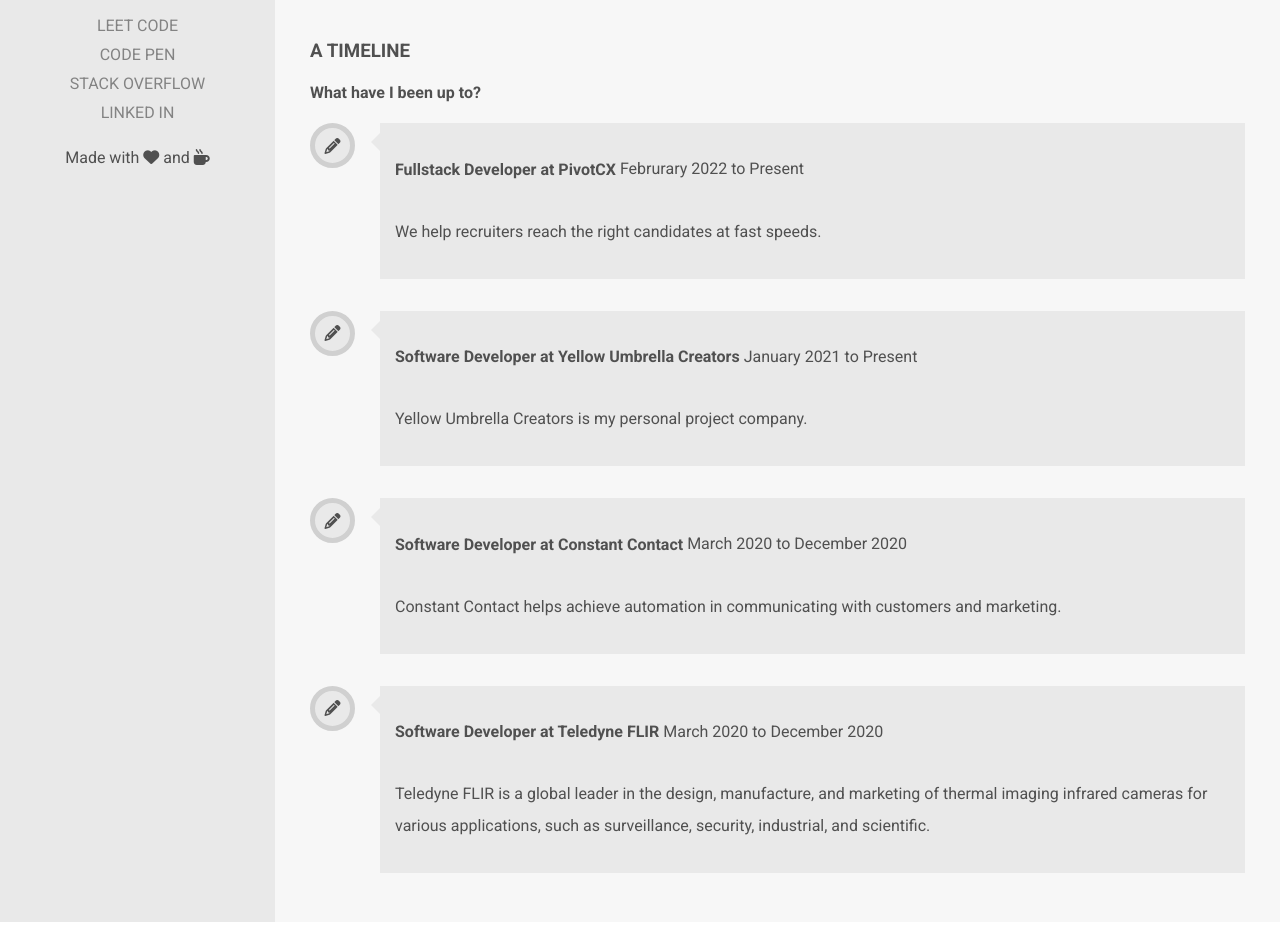
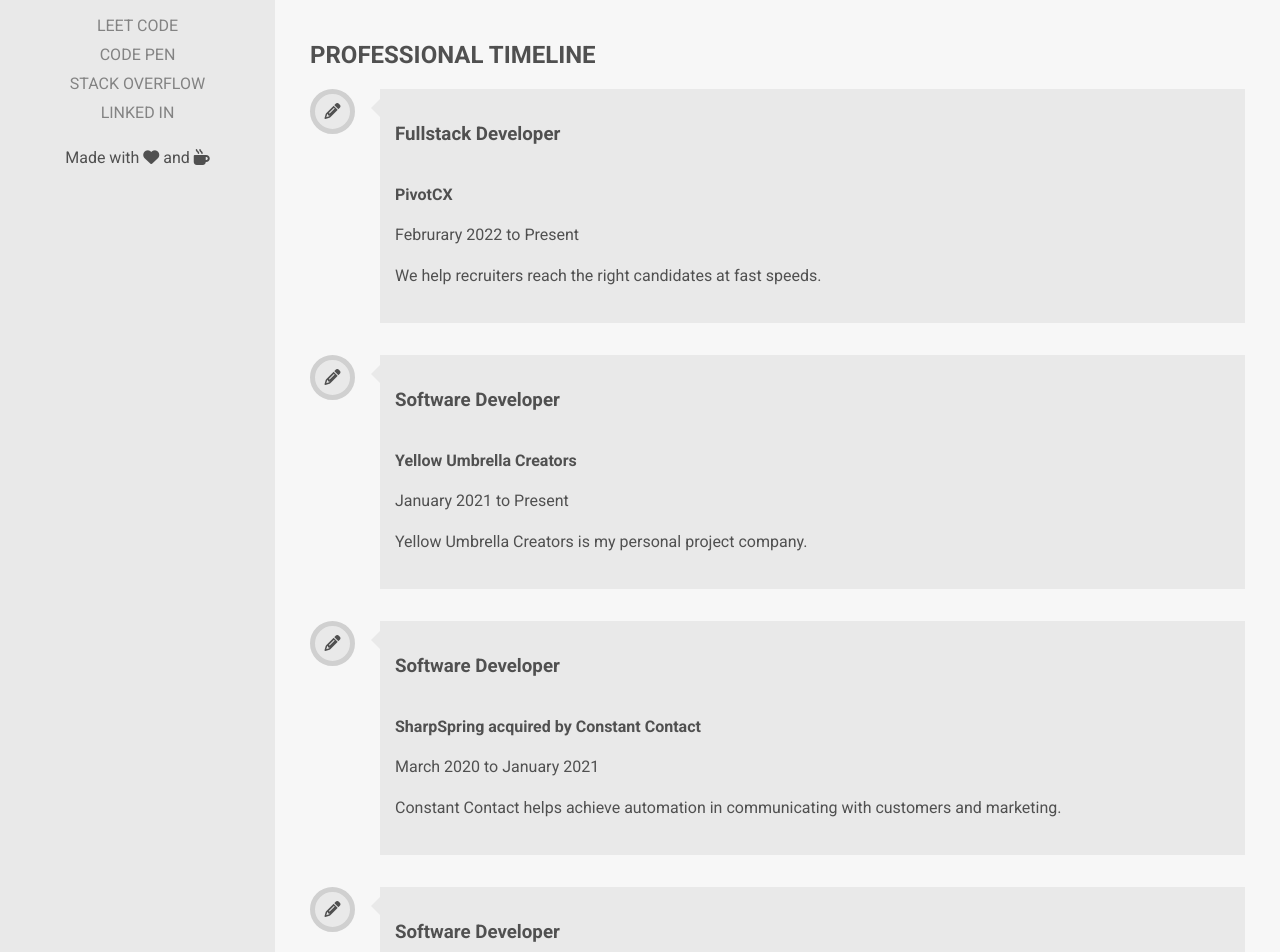
Before and after one commit to haddeeann/patricia.portfolio, a React (Create React App) app: page / in a window 1280 px wide. Shown: the part 420-1372 px from the top of the page. Before the commit the page ends 1342 px from the top, so only its background shows below. Built offline with nearby package versions, Linux system fonts and the light colour scheme.

Commit message:
adding better descriptions to the jobs, more accurate timelines and center text on mobile

```diff
--- a/public/css/app.css
+++ b/public/css/app.css
@@ -51,8 +51,13 @@
     .box {
         padding: 0 15px;
     }
+    .content {
+        text-align: center;
+    }
     .three-item-list {
         flex-wrap: wrap;
+        justify-content: center;
+        margin-top: 0;
     }
     .item-box {
         margin-top: 115px;
@@ -62,3 +67,12 @@
         margin-right: auto;
     }
 }
+
+@media(min-width: 977px) {
+    .three-item-list {
+        display: flex;
+        gap: 20px;
+        text-align: center;
+        margin-top: 75px;
+    }
+}
--- a/public/css/bar.css
+++ b/public/css/bar.css
@@ -1,9 +1,4 @@
-.three-item-list {
-    display: flex;
-    gap: 20px;
-    text-align: center;
-    margin-top: 75px;
-}
+
 
 .item-box {
     position: relative;
--- a/src/components/Timeline.js
+++ b/src/components/Timeline.js
@@ -5,14 +5,15 @@
         <div className='box'>
             <div className='inner-box' id='time'>
                 <div className='content'>
-                    <h3>A TIMELINE</h3>
-                    <h4>What have I been up to?</h4>
+                    <h2>PROFESSIONAL TIMELINE</h2>
                     <div className='time-box'>
                         <div>
                             <div className='edit-icon'><i className="fa fa-pencil" aria-hidden="true"></i></div>
                         </div>
                         <div className='time-box-inner'>
-                            <h4>Fullstack Developer at PivotCX</h4>  <span>Februrary 2022 to Present</span>
+                            <h3>Fullstack Developer</h3>
+                            <h4>PivotCX</h4>
+                            <div>Februrary 2022 to Present</div>
                             <p>We help recruiters reach the right candidates at fast speeds.</p>
                         </div>
                     </div>
@@ -21,7 +22,9 @@
                             <div className='edit-icon'><i className="fa fa-pencil" aria-hidden="true"></i></div>
                         </div>
                         <div className='time-box-inner'>
-                            <h4>Software Developer at Yellow Umbrella Creators</h4>  <span>January 2021 to Present</span>
+                            <h3>Software Developer</h3>
+                            <h4>Yellow Umbrella Creators</h4>
+                            <div>January 2021 to Present</div>
                             <p>Yellow Umbrella Creators is my personal project company.</p>
                         </div>
                     </div>
@@ -30,7 +33,9 @@
                             <div className='edit-icon'><i className="fa fa-pencil" aria-hidden="true"></i></div>
                         </div>
                         <div className='time-box-inner'>
-                            <h4>Software Developer at Constant Contact</h4>  <span>March 2020 to December 2020</span>
+                            <h3>Software Developer</h3>
+                            <h4>SharpSpring acquired by Constant Contact</h4>
+                            <div>March 2020 to January 2021</div>
                             <p>Constant Contact helps achieve automation in communicating with customers and marketing.</p>
                         </div>
                     </div>
@@ -39,7 +44,9 @@
                             <div className='edit-icon'><i className="fa fa-pencil" aria-hidden="true"></i></div>
                         </div>
                         <div className='time-box-inner'>
-                            <h4>Software Developer at Teledyne FLIR</h4>  <span>March 2020 to December 2020</span>
+                            <h3>Software Developer</h3>
+                            <h4>Altavian acquired by Teledyne FLIR</h4>
+                            <div>September 2017 to February 2020</div>
                             <p>
                                 Teledyne FLIR is a global leader in the design, manufacture, and marketing of thermal imaging infrared cameras for various applications, such as surveillance, security, industrial, and scientific.
                             </p>
```
